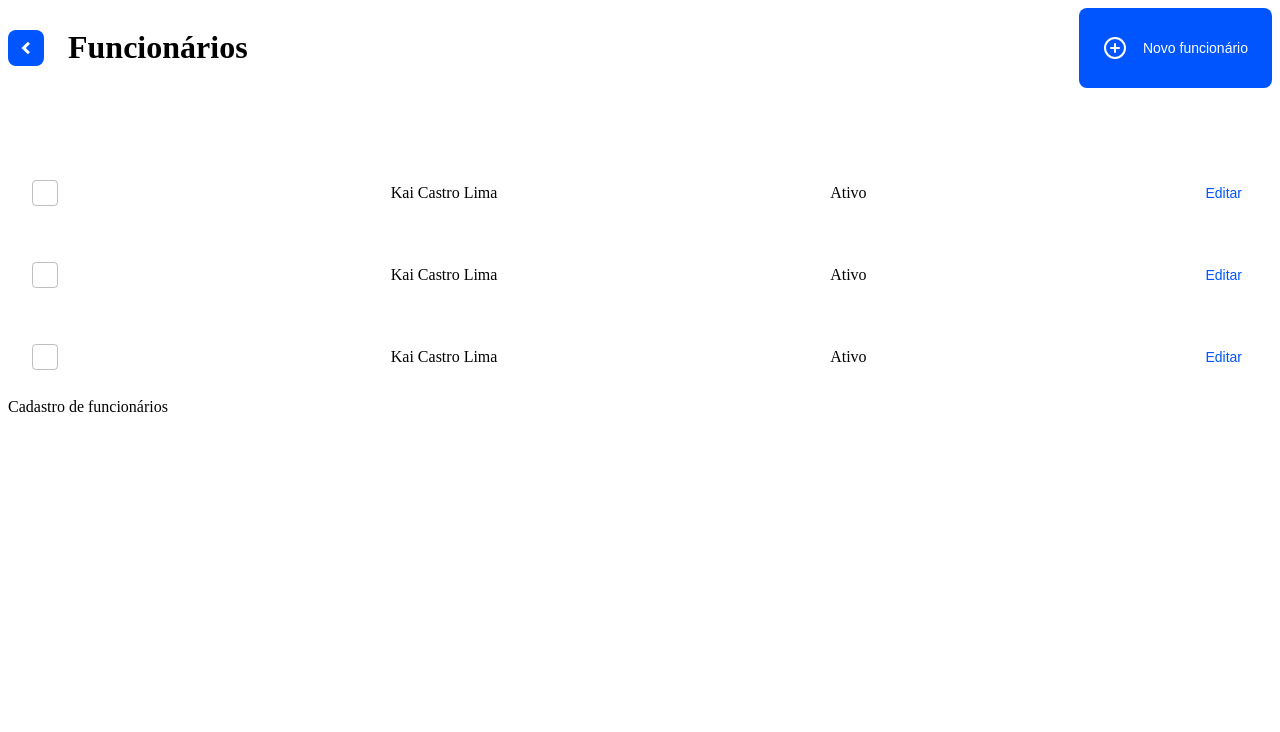
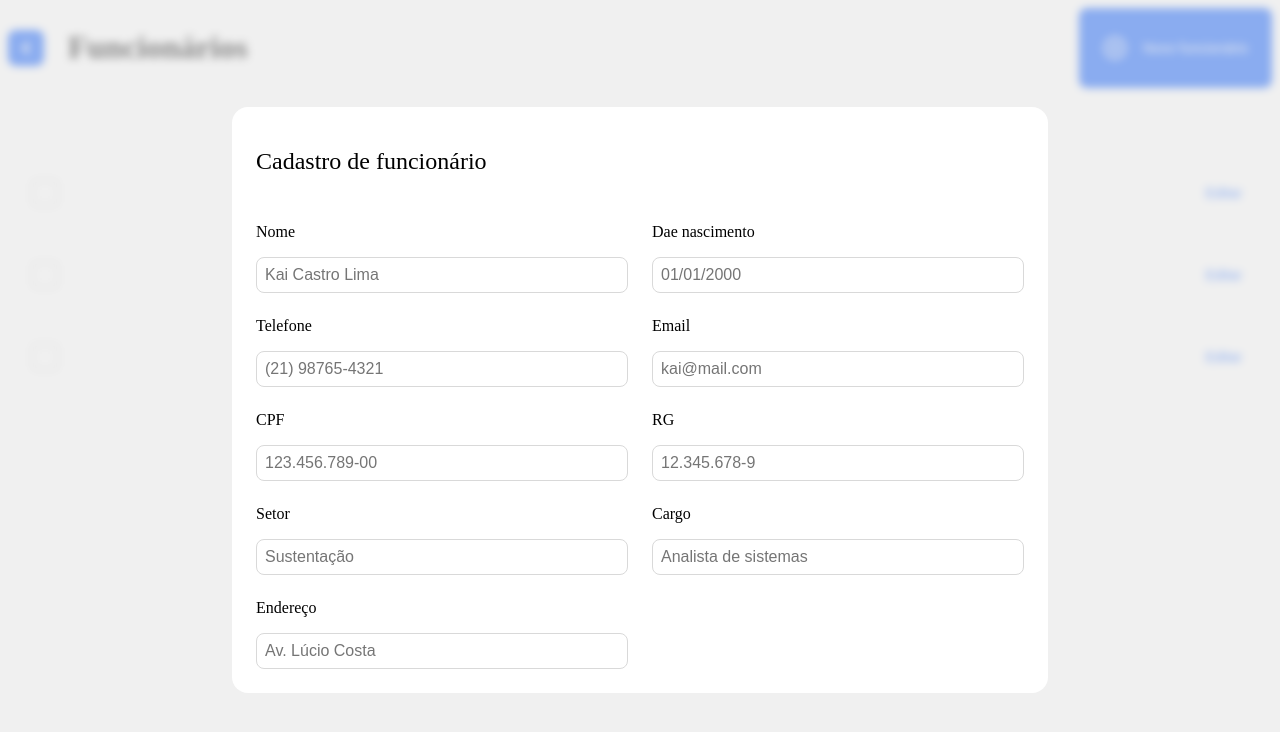
Before and after one commit to andersonszdc/teste-frontend2, a Next.js app: page /1 in a window 1280 px wide. Both pictures are taken after a click on the button "Novo funcionário". Shown: the top 732 px of the page. Built offline with nearby package versions, Linux system fonts and the light colour scheme.

Commit message:
created custom input and registration modal

```diff
--- /dev/null
+++ b/src/components/customInput/index.tsx
@@ -0,0 +1,18 @@
+import React from "react";
+import { StyledCustomInput } from "./styles";
+
+type CustomInputProps = {
+  label: string;
+  placeholder: string;
+};
+
+const CustomInput = ({ label, placeholder }: CustomInputProps) => {
+  return (
+    <StyledCustomInput>
+      <label>{label}</label>
+      <input type="text" placeholder={placeholder} />
+    </StyledCustomInput>
+  );
+};
+
+export default CustomInput;
--- /dev/null
+++ b/src/components/customInput/styles.ts
@@ -0,0 +1,18 @@
+import styled from "styled-components";
+
+export const StyledCustomInput = styled.div`
+  display: flex;
+  flex-direction: column;
+  gap: 16px;
+  label {
+    font-size: 16px;
+    font-weight: 500;
+  }
+  input {
+    border: 1px solid hsl(0, 0%, 85%);
+    border-radius: 8px;
+    font-size: 16px;
+    font-weight: 500;
+    padding: 8px;
+  }
+`;
--- /dev/null
+++ b/src/components/registrationModal/index.tsx
@@ -0,0 +1,26 @@
+import React from "react";
+import CustomInput from "../customInput";
+import { StyledRegistrationModal, WrapperRegistrationModal } from "./styles";
+
+const RegistrationModal = () => {
+  return (
+    <WrapperRegistrationModal>
+      <StyledRegistrationModal>
+        <h1 className="title">Cadastro de funcionário</h1>
+        <div className="inputs">
+          <CustomInput label="Nome" placeholder="Kai Castro Lima" />
+          <CustomInput label="Dae nascimento" placeholder="01/01/2000" />
+          <CustomInput label="Telefone" placeholder="(21) 98765-4321" />
+          <CustomInput label="Email" placeholder="kai@mail.com" />
+          <CustomInput label="CPF" placeholder="123.456.789-00" />
+          <CustomInput label="RG" placeholder="12.345.678-9" />
+          <CustomInput label="Setor" placeholder="Sustentação" />
+          <CustomInput label="Cargo" placeholder="Analista de sistemas" />
+          <CustomInput label="Endereço" placeholder="Av. Lúcio Costa" />
+        </div>
+      </StyledRegistrationModal>
+    </WrapperRegistrationModal>
+  );
+};
+
+export default RegistrationModal;
--- /dev/null
+++ b/src/components/registrationModal/styles.ts
@@ -0,0 +1,34 @@
+import styled from "styled-components";
+
+export const StyledRegistrationModal = styled.div`
+  background-color: hsl(0, 0%, 100%);
+  width: 60%;
+  padding: 24px;
+  border-radius: 16px;
+
+  .title {
+    font-size: 24px;
+    font-weight: 500;
+    margin-bottom: 48px;
+  }
+
+  .inputs {
+    display: grid;
+    gap: 24px;
+    grid-template-columns: auto auto;
+  }
+`;
+
+export const WrapperRegistrationModal = styled.div`
+  position: absolute;
+  top: 0;
+  left: 0;
+  width: 100%;
+  height: 100%;
+  background-color: hsla(0, 0%, 90%, 60%);
+  backdrop-filter: blur(4px);
+
+  display: flex;
+  align-items: center;
+  justify-content: center;
+`;
--- a/src/pages/[company].tsx
+++ b/src/pages/[company].tsx
@@ -9,6 +9,7 @@ import { FiPlusCircle } from "react-icons/fi";
 import BackButton from "../components/backButton";
 import Link from "next/link";
 import Portal from "../HOC/Portal";
+import RegistrationModal from "../components/registrationModal";
 
 const Company = () => {
   const [portalIsOpen, setPortalIsOpen] = useState(false);
@@ -37,7 +38,7 @@ const Company = () => {
       </StyledCompany>
       {portalIsOpen ? (
         <Portal>
-          <div>Cadastro de funcionários</div>
+          <RegistrationModal />
         </Portal>
       ) : null}
     </>
```
